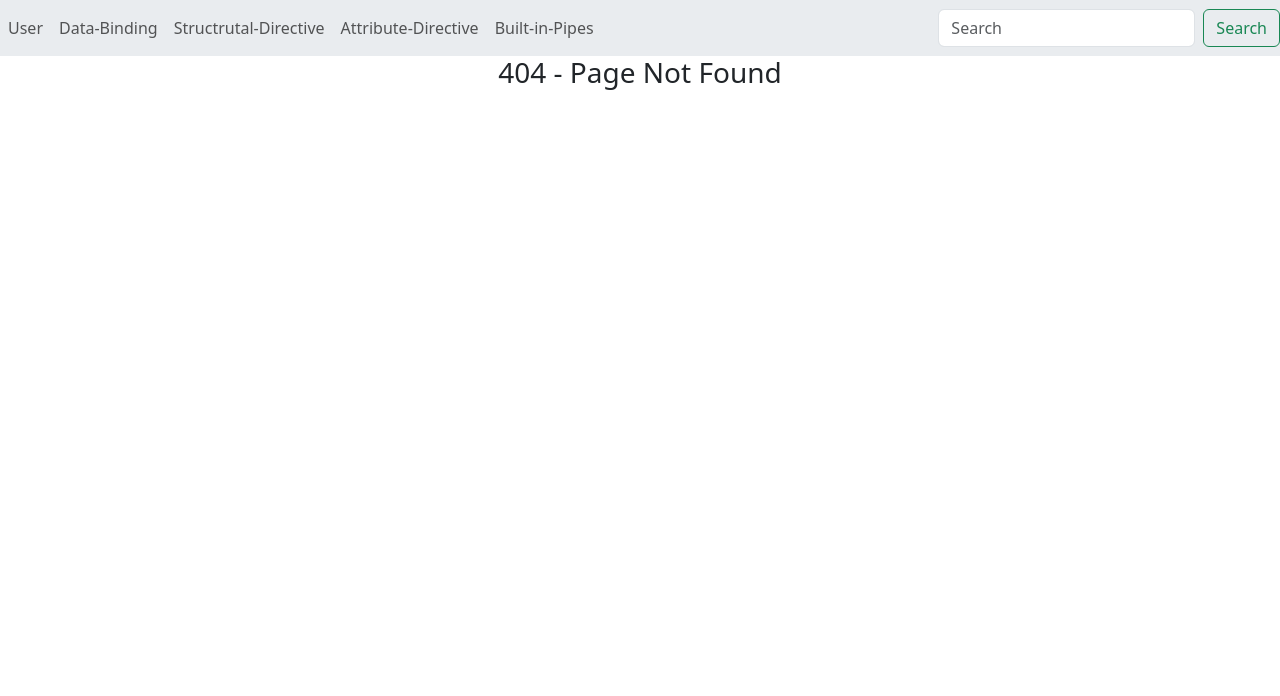
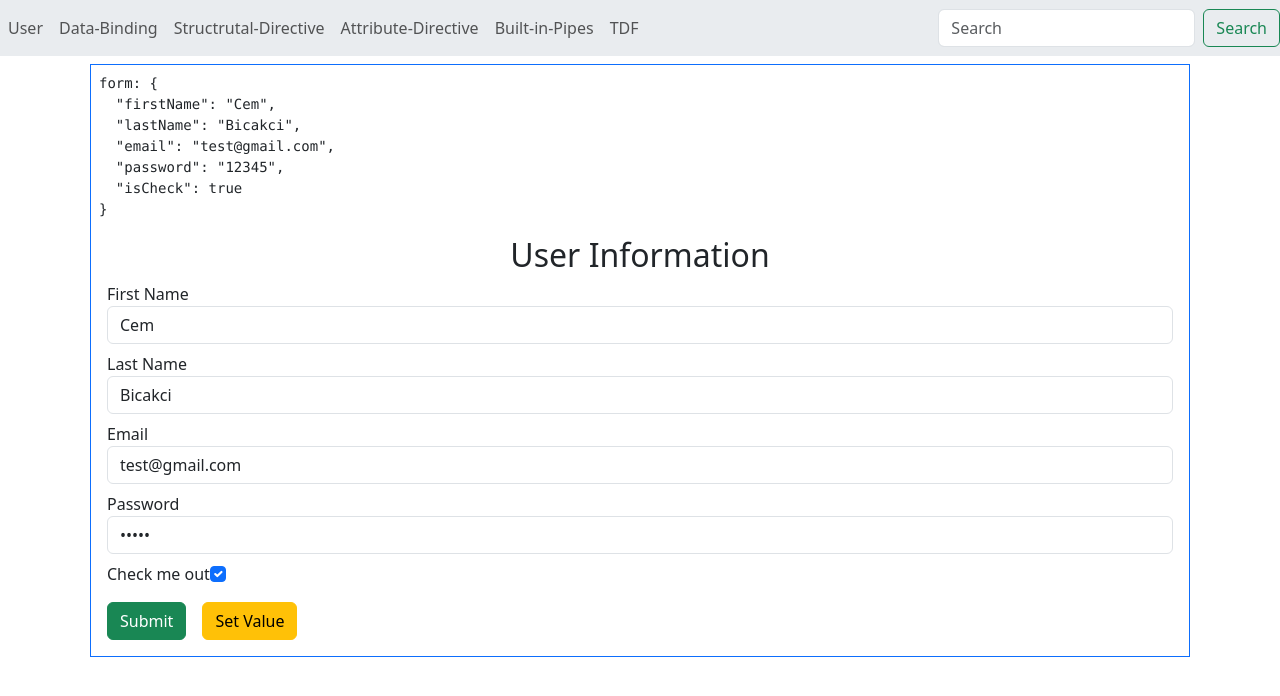
Before and after one commit to cembicakci/angular-basics, an Angular app: page /tdf in a window 1280 px wide. Before the commit this address had no page. Shown: the top 696 px of the page. Built offline with nearby package versions, Linux system fonts and the light colour scheme.

Commit message:
template-driven-form

```diff
--- a/src/app/app.html
+++ b/src/app/app.html
@@ -32,6 +32,11 @@
 				<a class="nav-link" routerLinkActive="active"
 					[routerLink]="['built-in-pipes']">Built-in-Pipes</a>
 			</li>
+
+			<li class="nav-item">
+				<a class="nav-link" routerLinkActive="active"
+					[routerLink]="['tdf']">TDF</a>
+			</li>
 			<!-- <li class="nav-item dropdown">
 				<a class="nav-link dropdown-toggle" href="#" id="navbarDropdown" role="button" data-toggle="dropdown"
 					aria-haspopup="true" aria-expanded="false">
--- a/src/app/app.routes.ts
+++ b/src/app/app.routes.ts
@@ -6,6 +6,7 @@ import { StructuralDirective } from './structural-directive/structural-directive
 import { AttributeDirectives } from './attribute-directives/attribute-directives';
 import { PageNotFound } from './page-not-found/page-not-found';
 import { BuiltInPipes } from './built-in-pipes/built-in-pipes';
+import { TemplateDrivenForm } from './template-driven-form/template-driven-form';
 
 export const routes: Routes = [
 	// { path: '', component: User },
@@ -15,5 +16,6 @@ export const routes: Routes = [
 	{ path: 'structural-directive', component: StructuralDirective },
 	{ path: 'attribute-directive', component: AttributeDirectives },
 	{ path: 'built-in-pipes', component: BuiltInPipes },
+	{ path: 'tdf', component: TemplateDrivenForm },
 	{ path: '**', component: PageNotFound }
 ];
--- /dev/null
+++ b/src/app/template-driven-form/template-driven-form.html
@@ -0,0 +1,39 @@
+<div class="container">
+	<form #userForm="ngForm" (ngSubmit)="onSubmit(userForm)" class="border border-primary m-2 p-2">
+
+		<pre>form: {{ user | json }}</pre>
+
+
+		<h2 class="text-center m-2">User Information</h2>
+		<div class="form-group m-2">
+			<label>First Name</label>
+			<input type="text" class="form-control" placeholder="Enter first name" name="firstName"
+				[(ngModel)]="user.firstName">
+		</div>
+		<div class="form-group m-2">
+			<label>Last Name</label>
+			<input type="text" class="form-control" placeholder="Enter last name" name="lastName"
+				[(ngModel)]="user.lastName">
+		</div>
+
+		<div class="form-group m-2">
+			<label>Email</label>
+			<input type="email" class="form-control" placeholder="Enter email address" name="email"
+				[(ngModel)]="user.email">
+		</div>
+
+		<div class="form-group m-2">
+			<label>Password</label>
+			<input type="password" class="form-control" placeholder="Enter email password" name="password"
+				[(ngModel)]="user.password">
+		</div>
+
+		<div class="form-group m-2">
+			<label>Check me out</label>
+			<input type="checkbox" class="form-check-input" name="isCheck" [(ngModel)]="user.isCheck">
+		</div>
+
+		<button class="btn btn-success m-2">Submit</button>
+		<button class="btn btn-warning m-2" (click)="setValue(userForm)">Set Value</button>
+	</form>
+</div>
--- /dev/null
+++ b/src/app/template-driven-form/template-driven-form.ts
@@ -0,0 +1,36 @@
+import { Component, OnInit } from '@angular/core';
+import { FormsModule, NgForm } from '@angular/forms';
+import { User } from '../user';
+import { JsonPipe } from '@angular/common';
+
+@Component({
+  selector: 'app-template-driven-form',
+  imports: [FormsModule, JsonPipe],
+  templateUrl: './template-driven-form.html',
+  styleUrl: './template-driven-form.scss'
+})
+export class TemplateDrivenForm implements OnInit {
+  user: User = {};
+  onSubmit(form: NgForm) {
+    console.log(form.value);
+  };
+  ngOnInit(): void {
+    this.user = {
+      firstName: 'Cem',
+      lastName: 'Bicakci',
+      email: 'test@gmail.com',
+      password: '12345',
+      isCheck: true
+    };
+  };
+  setValue(userForm: NgForm) {
+    let obj = {
+      firstName: 'John',
+      lastName: 'Doe',
+      email: 'john@doe.com',
+      password: '12345',
+      isCheck: false,
+    }
+    userForm.setValue(obj);
+  }
+}
--- /dev/null
+++ b/src/app/user.ts
@@ -0,0 +1,7 @@
+export interface User {
+	firstName?: string;
+	lastName?: string;
+	email?: string;
+	password?: string;
+	isCheck?: boolean
+}
```
Also changed, not shown: src/app/template-driven-form/template-driven-form.scss (added), 1 other file (tests, documents, lock files or other folders).
